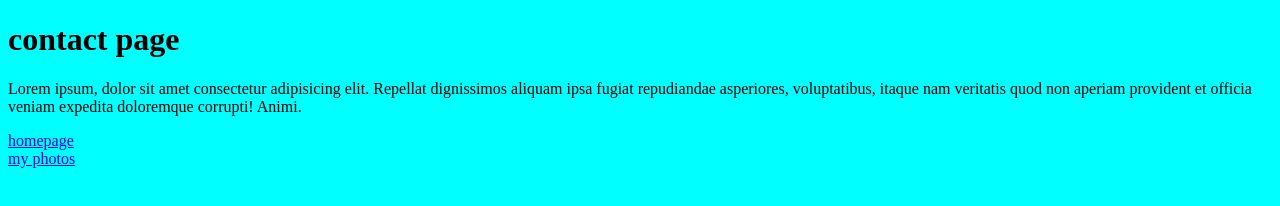
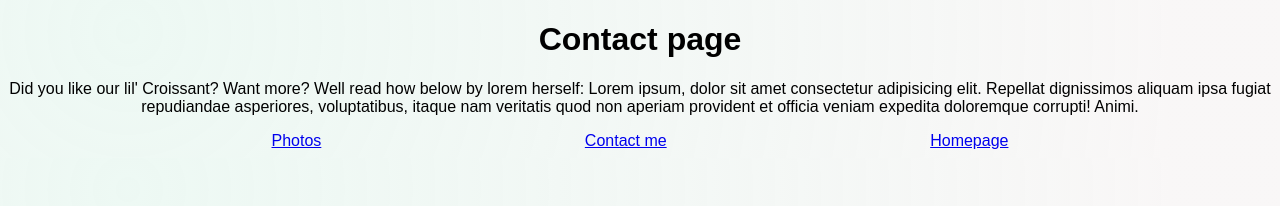
Before and after one commit to amandatorresapu/croissant, a plain HTML site: page contact.html in a window 1280 px wide. Drawn offline with Linux system fonts and the light colour scheme.

Commit message:
SEO changes
Added doc titles
Added meta tags
Add google fonts

```diff
--- a/contact.html
+++ b/contact.html
@@ -4,18 +4,26 @@
     <meta charset="UTF-8" />
     <meta http-equiv="X-UA-Compatible" content="IE=edge" />
     <meta name="viewport" content="width=device-width, initial-scale=1.0" />
-    <link rel="stylesheet" href="/src/style.css" />
-    <title>Document</title>
+    <meta
+      name="Contact us"
+      content="Connect with us about your questions about le-croissant"
+    />
+    <link rel="stylesheet" href="src/style.css" />
+    <title>Contact us</title>
   </head>
   <body>
-    <h1>contact page</h1>
+    <h1>Contact page</h1>
     <p>
-      Lorem ipsum, dolor sit amet consectetur adipisicing elit. Repellat
-      dignissimos aliquam ipsa fugiat repudiandae asperiores, voluptatibus,
-      itaque nam veritatis quod non aperiam provident et officia veniam expedita
-      doloremque corrupti! Animi.
+      Did you like our lil' Croissant? Want more? Well read how below by lorem
+      herself: Lorem ipsum, dolor sit amet consectetur adipisicing elit.
+      Repellat dignissimos aliquam ipsa fugiat repudiandae asperiores,
+      voluptatibus, itaque nam veritatis quod non aperiam provident et officia
+      veniam expedita doloremque corrupti! Animi.
     </p>
-    <a href="/index.html">homepage</a> <br />
-    <a href="/photo.html">my photos</a>
+    <div class="container">
+      <a href="photo.html">Photos</a>
+      <a href="contact.html">Contact me</a>
+      <a href="index.html">Homepage</a>
+    </div>
   </body>
 </html>
--- a/src/style.css
+++ b/src/style.css
@@ -1,3 +1,14 @@
 body {
-  background-color: aqua;
+  background: radial-gradient(
+    circle at 10% 20%,
+    rgba(216, 241, 230, 0.46) 0.1%,
+    rgba(233, 226, 226, 0.28) 90.1%
+  );
+  text-align: center;
+  font-family: "Noto Sans JP", sans-serif;
 }
+
+.container {
+  display: flex;
+  justify-content: space-evenly;
+}
```
Also changed, not shown: index.html (+18 -5 lines), photo.html (+14 -5 lines).
